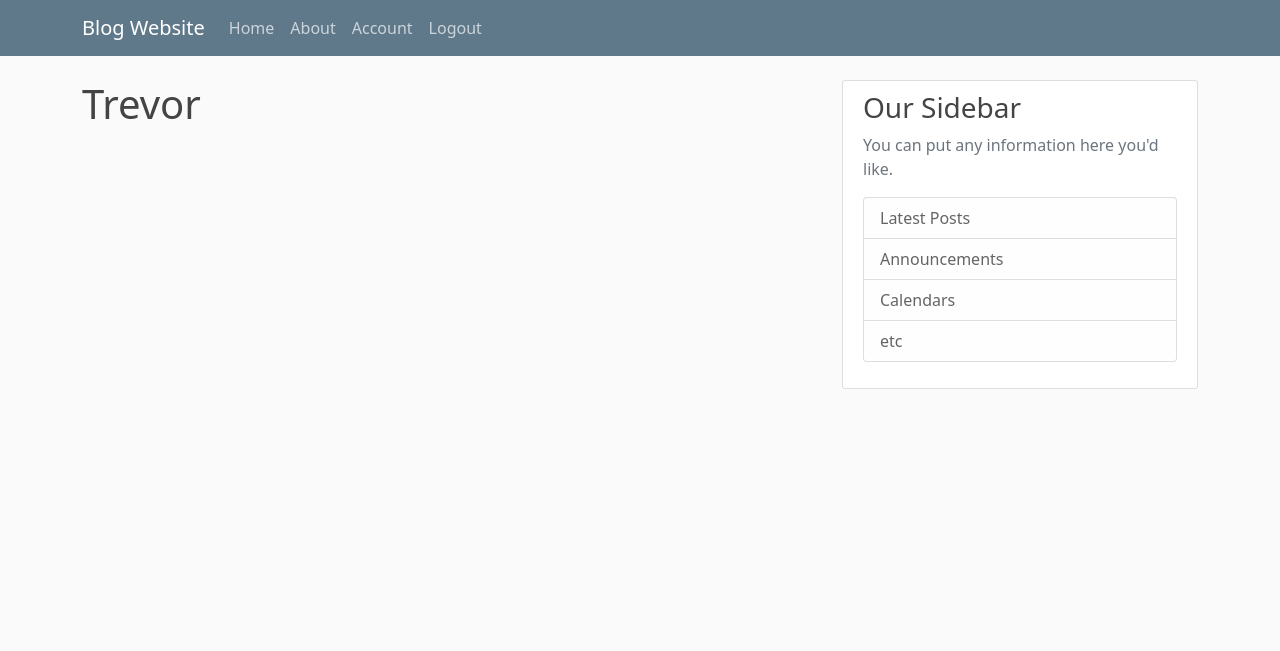
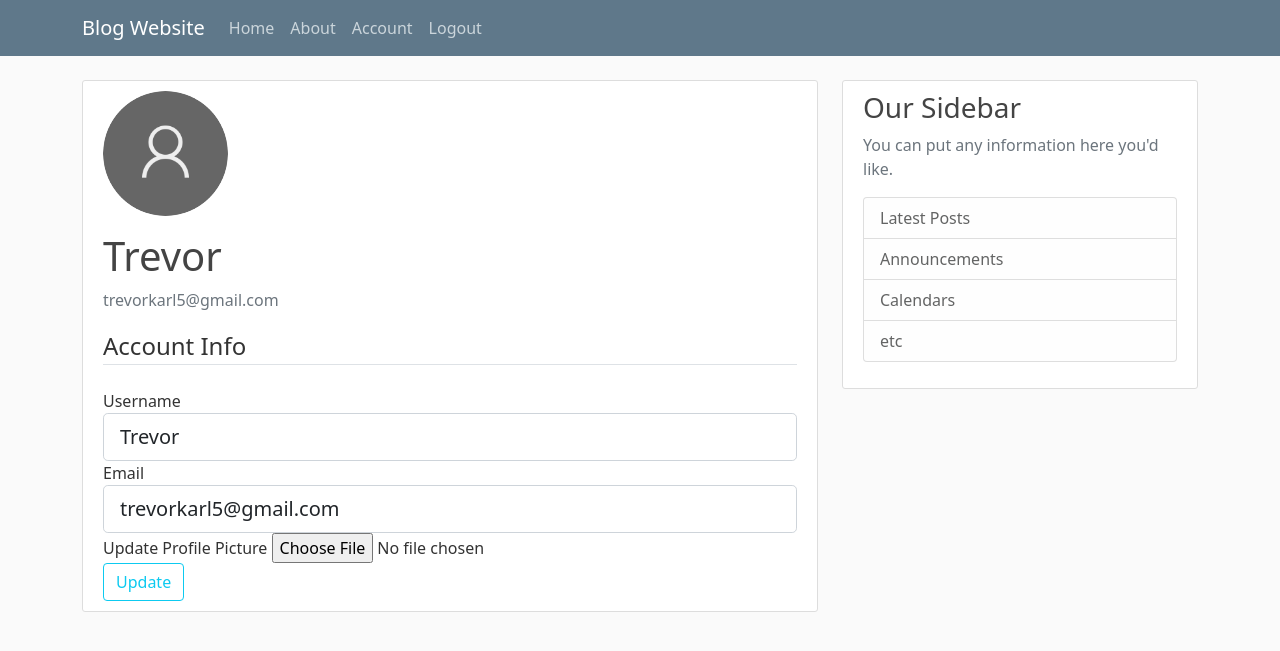
Before and after one commit to trevor020601/Blog-Website, a Flask app: page /account in a window 1280 px wide. Shown: the top 651 px of the page. Run offline with Flask 2, Linux system fonts and the light colour scheme; a user stored in the database is signed in; some libraries are stand-ins or nearby versions.

Commit message:
User Accounts, Profile Pics, Update Profile

```diff
--- a/blogsite/forms.py
+++ b/blogsite/forms.py
@@ -1,7 +1,9 @@
 from flask_wtf import FlaskForm
+from flask_wtf.file import FileField, FileAllowed
 from wtforms import StringField, PasswordField, SubmitField, BooleanField
 from wtforms.validators import DataRequired, Length, Email, EqualTo, ValidationError
 from blogsite.models import User
+from flask_login import current_user
 
 class RegistrationForm(FlaskForm):
     username = StringField('Username', validators=[DataRequired(), Length(min=2, max=20)])
@@ -25,3 +27,21 @@ class LoginForm(FlaskForm):
     password = PasswordField('Password', validators=[DataRequired()])
     remember = BooleanField('Remember Me')
     submit = SubmitField('Login')
+
+class UpdateAccountForm(FlaskForm):
+    username = StringField('Username', validators=[DataRequired(), Length(min=2, max=20)])
+    email = StringField('Email', validators=[DataRequired(), Email()])
+    picture = FileField('Update Profile Picture', validators=[FileAllowed('jpg', 'png')])
+    submit = SubmitField('Update')
+
+    def validate_username(self, username):
+        if username.data != current_user.username:
+            user = User.query.filter_by(username=username.data).first()
+            if user:
+                raise ValidationError('That username is taken. Please choose a different one.')
+
+    def validate_email(self, email):
+        if email.data != current_user.email:
+            user = User.query.filter_by(email=email.data).first()
+            if user:
+                raise ValidationError('That email is taken. Please choose a different one.')
--- a/blogsite/routes.py
+++ b/blogsite/routes.py
@@ -1,8 +1,10 @@
 from flask import render_template, url_for, flash, redirect, request
-from blogsite.forms import RegistrationForm, LoginForm
+from blogsite.forms import RegistrationForm, LoginForm, UpdateAccountForm
 from blogsite.models import User, Post
 from blogsite import app, db, bcrypt
 from flask_login import login_user, current_user, logout_user, login_required
+import secrets, os
+from PIL import Image
 
 posts = [
     {
@@ -62,7 +64,35 @@ def logout():
     logout_user()
     return redirect(url_for('home'))
 
-@app.route("/account")
+
+def save_picture(form_picture):
+    random_hex = secrets.token_hex(8)
+    _, f_ext = os.path.splitext(form_picture.filename)
+    picture_fn = random_hex + f_ext
+    picture_path = os.path.join(app.root_path, 'static/profile_pics', picture_fn)
+
+    output_size = (125, 125)
+    i = Image.open(form_picture)
+    i.thumbnail(output_size)
+    i.save(picture_path)
+
+    return picture_fn
+
+@app.route("/account", methods=['GET','POST'])
 @login_required
 def account():
-    return render_template('account.html', title='Account')
+    form = UpdateAccountForm()
+    if form.validate_on_submit():
+        if form.picture.data:
+            picture_file = save_picture(form.picture.data)
+            current_user.image_file = picture_file
+        current_user.username = form.username.data
+        current_user.email = form.email.data
+        db.session.commit()
+        flash('Your account has been updated!', 'success')
+        return redirect(url_for('account'))
+    elif request.method == 'GET':
+        form.username.data = current_user.username
+        form.email.data = current_user.email
+    image_file = url_for('static', filename='profile_pics/' + current_user.image_file)
+    return render_template('account.html', title='Account', image_file=image_file, form=form)
--- a/blogsite/templates/account.html
+++ b/blogsite/templates/account.html
@@ -1,4 +1,58 @@
 {% extends "layout.html" %}
 {% block content %}
-    <h1>{{ current_user.username }}</h1>
+    <div class="content-section">
+        <div class="media">
+            <img class="rounded-circle account-img" src="{{ image_file }}">
+            <div class="media-body">
+                <h2 class="account-heading">{{ current_user.username }}</h2>
+                <p class="text-secondary">{{ current_user.email }}</p>
+            </div>
+        </div>
+            <form method="POST" action="" enctype="multipart/form-data">
+                <!-- hidden_tag() adds the CSRF token for security -->
+                {{ form.hidden_tag() }}
+                <fieldset class="form-group">
+                    <legend class="border-bottom mb-4">Account Info</legend>
+                    <div class="form-group">
+                        {{ form.username.label(class="form-control-label") }}
+
+                        {% if form.username.errors %}
+                            {{ form.username(class="form-control form-control-lg is-invalid") }}
+                            <div class="invalid-feedback">
+                                {% for error in form.username.errors %}
+                                    <span>{{ error }}</span>
+                                {% endfor %}
+                            </div>
+                        {% else %}
+                            {{ form.username(class="form-control form-control-lg") }}
+                        {% endif %}
+                    </div>
+                    <div class="form-group">
+                        {{ form.email.label(class="form-control-label") }}
+                        {% if form.email.errors %}
+                            {{ form.email(class="form-control form-control-lg is-invalid") }}
+                            <div class="invalid-feedback">
+                                {% for error in form.email.errors %}
+                                    <span>{{ error }}</span>
+                                {% endfor %}
+                            </div>
+                        {% else %}
+                            {{ form.email(class="form-control form-control-lg") }}
+                        {% endif %}
+                    </div>
+                    <div class="form-group">
+                        {{ form.picture.label() }}
+                        {{ form.picture(class="form-control-file") }}
+                        {% if form.picture.errors %}
+                            {% for error in form.picture.errors %}
+                                <span class="text-danger">{{ error }}</span><br>
+                            {% endfor %}
+                        {% endif %}
+                    </div>
+                </fieldset>
+                <div class="form-group">
+                    {{ form.submit(class="btn btn-outline-info") }}
+                </div>
+            </form>
+    </div>
 {% endblock content %}
--- a/requirements.txt
+++ b/requirements.txt
@@ -4,3 +4,4 @@ email_validator
 flask-sqlalchemy
 flask-bcrypt
 flask-login
+Pillow
```
Also changed, not shown: blogsite/static/profile_pics/default.jpg (added).
